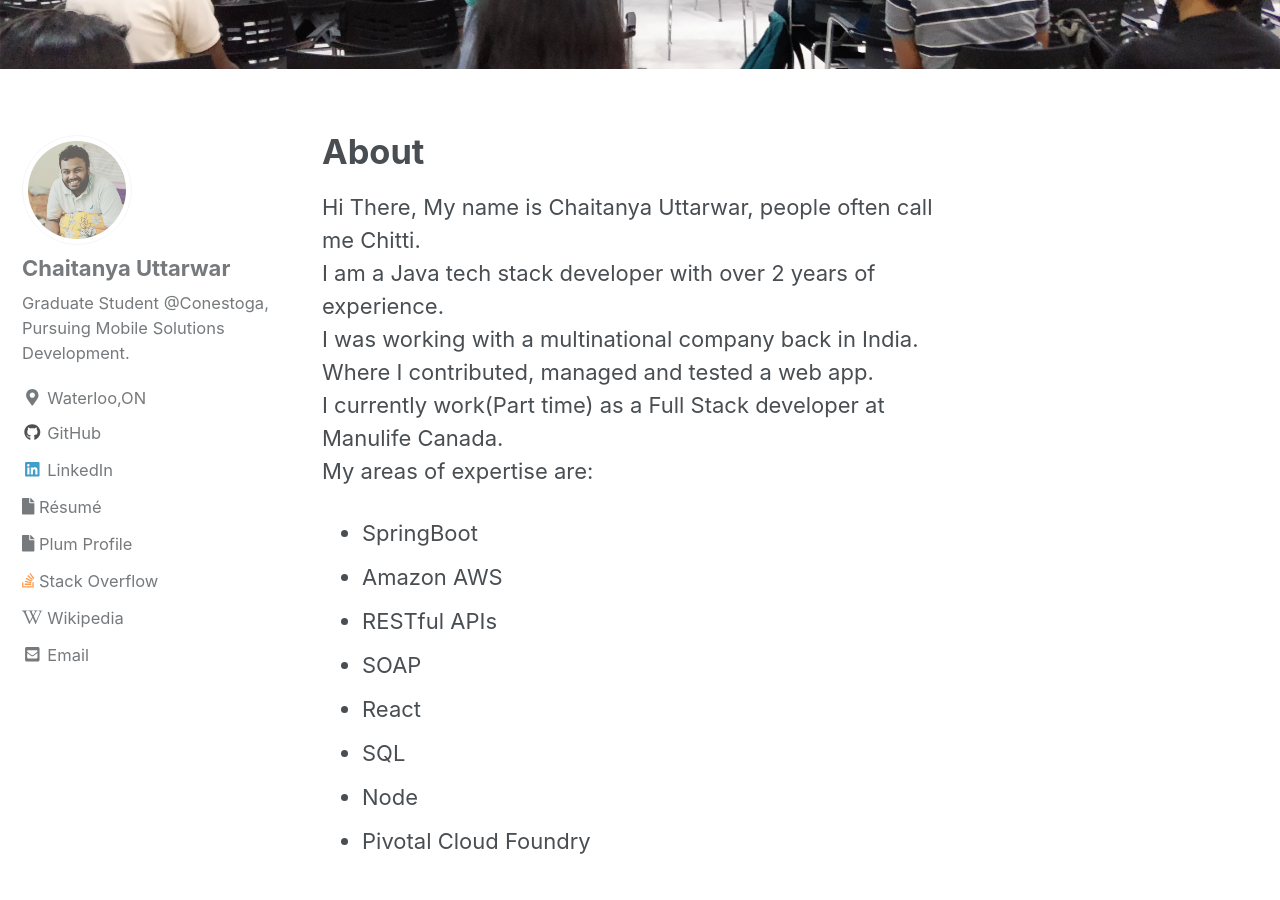
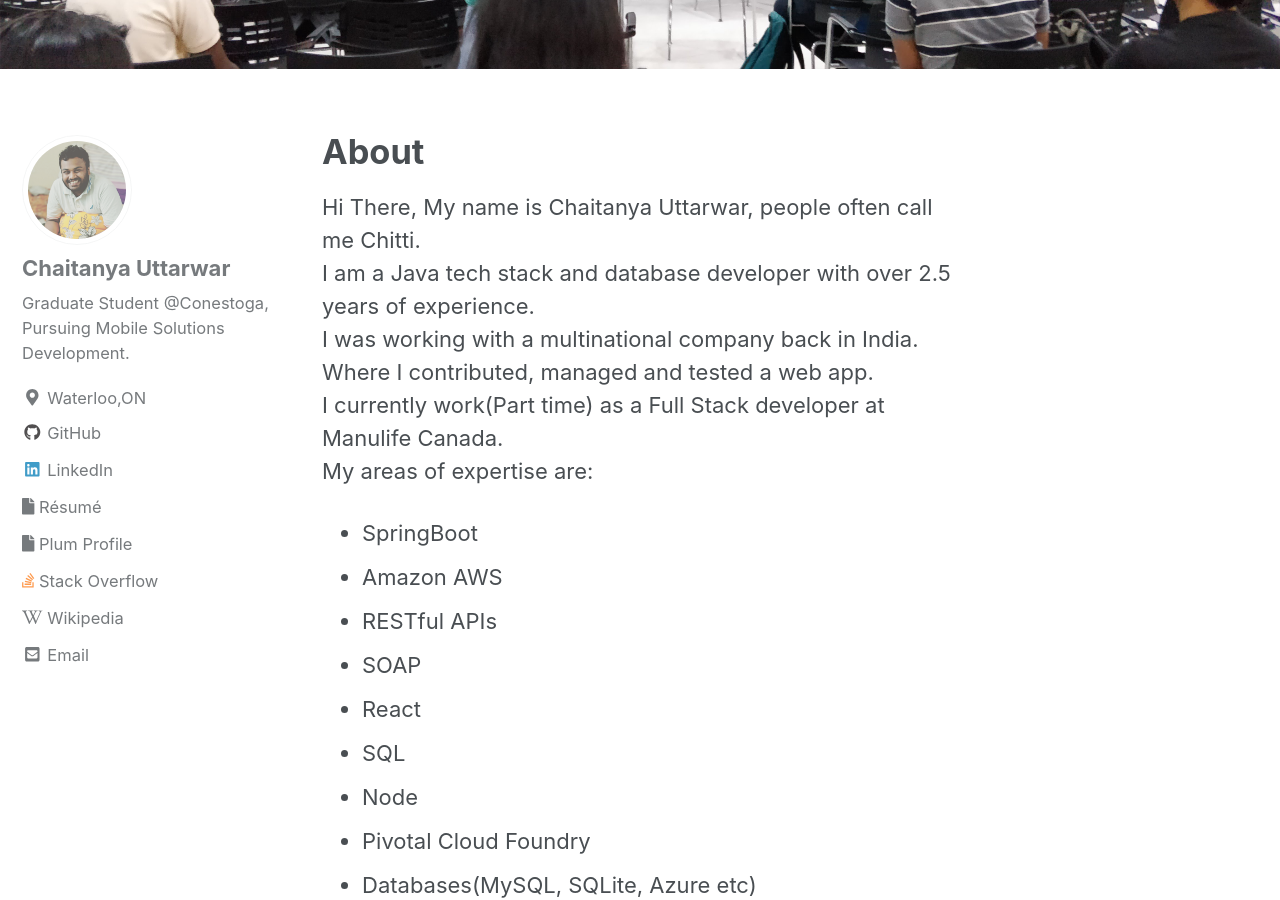
Before and after one commit to chaitanya046/chaitanya046.github.io, a Jekyll site: the page built from _pages/about.md, in a window 1280 px wide and 900 px high, scrolled down 660 px. Built offline with Jekyll 4.4.1, drawn with Linux system fonts in a browser that asks for light colours; cached includes are drawn as plain includes; nearby versions of some CDN libraries.

Commit message:
Update about.md
update

```diff
--- a/_pages/about.md
+++ b/_pages/about.md
@@ -9,7 +9,7 @@
 
 Hi There,
 My name is Chaitanya Uttarwar, people often call me Chitti.
-I am a Java tech stack developer with over 2 years of experience.
+I am a Java tech stack and database developer with over 2.5 years of experience.
 I was working with a multinational company back in India. Where I contributed, managed and tested a web app.
 I currently work(Part time) as a Full Stack developer at Manulife Canada.
 My areas of expertise are:
@@ -21,3 +21,4 @@
    - SQL
    - Node
    - Pivotal Cloud Foundry
+   - Databases(MySQL, SQLite, Azure etc)
```
